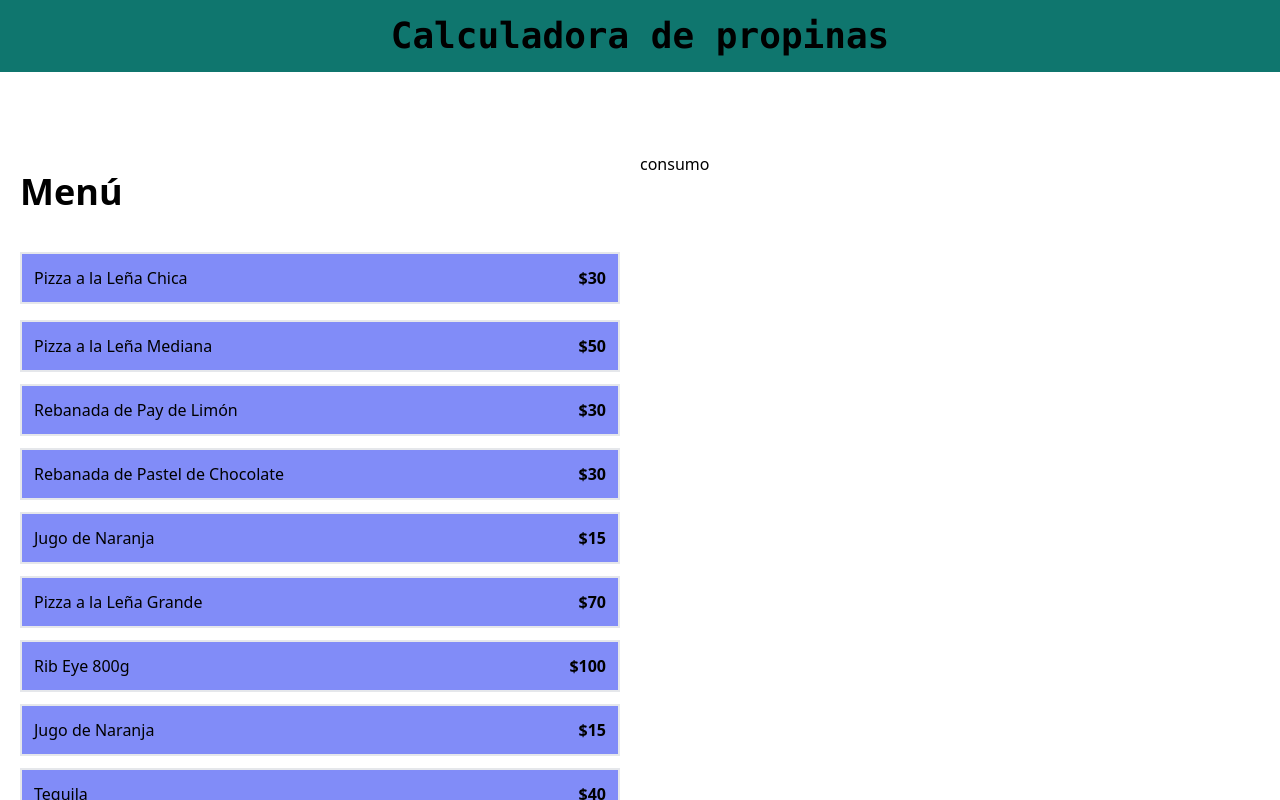
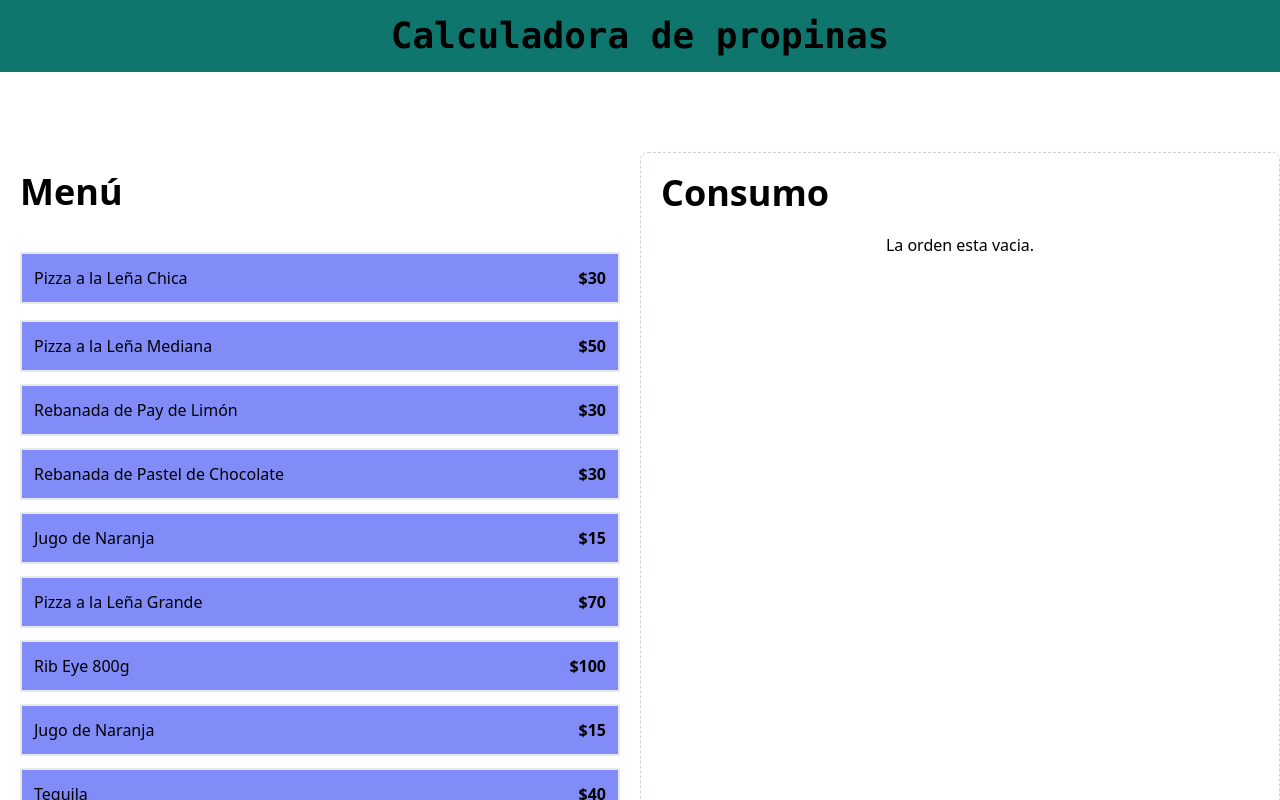
Before and after one commit to NozoDev/calculadora-propinas, a React (Vite) app: page / in a window 1280 px wide. Shown: the top 800 px of the page. Built offline with nearby package versions, Linux system fonts and the light colour scheme.

Commit message:
logica de consumo para mostrar los item que estan seleccionando

```diff
--- a/src/App.tsx
+++ b/src/App.tsx
@@ -1,8 +1,12 @@
 import MenuItem from "./components/MenuItem";
+import OrderContents from "./components/OrderContents";
 import { menuItems } from "./data/db";
 import useOrder from "./hook/useOrder";
+
 function App() {
-  const { addItem } = useOrder();
+
+  const { order, addItem } = useOrder();
+
   return (
     <>
       <header className="bg-teal-700 py-4">
@@ -21,8 +25,9 @@
             ))}
           </div>
         </div>
-        <div>
-          <h2>consumo</h2>
+
+        <div className="border border-dashed border-slate-300 p-5 rounded-lg space-y-10">
+          <OrderContents order={order}/>
         </div>
       </main>
     </>
--- /dev/null
+++ b/src/components/OrderContents.tsx
@@ -0,0 +1,27 @@
+import { orderItem } from "../types";
+
+type OrderContentsProps = {
+  order: orderItem[];
+};
+
+const OrderContents = ({ order }: OrderContentsProps) => {
+  return (
+    <div>
+      <h2 className="font-black text-4xl">Consumo</h2>
+
+      <div className="space-y-3 mt-5">
+        {order.length === 0 ? (
+          <p className="text-center"> La orden esta vacia.</p>
+        ) : (
+          order.map((item) => (
+            <div key={item.id}>
+              <p>{item.name}</p>
+            </div>
+          ))
+        )}
+      </div>
+    </div>
+  );
+};
+
+export default OrderContents;
--- a/src/hook/useOrder.ts
+++ b/src/hook/useOrder.ts
@@ -1,16 +1,26 @@
 import { useState } from "react"
-import { MenuItem, OrdeItem } from "../types"
+import { MenuItem,  orderItem } from "../types"
+
 
 const useOrder = () => {
 
 
-    const [order, setOrder] = useState<OrdeItem[]>([])
+    const [order, setOrder] = useState<orderItem[]>([])
 
     const addItem = (item : MenuItem) => {
-        console.log(item)
+        const itemExist = order.find(orderItem => orderItem.id === item.id)
+        if(itemExist){
+            const updatedOrder = order.map(orderItem => orderItem.id === item.id ? {...orderItem, quantity : orderItem.quantity + 1} : orderItem)
+            setOrder(updatedOrder)
+        } else {
+            const newItem = {...item, quantity: 1}
+            setOrder([...order, newItem])
+        }
+
     }
 
   return {
+    order,
     addItem
   }
 }
--- a/src/types/index.ts
+++ b/src/types/index.ts
@@ -6,6 +6,6 @@
 }
 
 
-export type OrdeItem = MenuItem & {
+export type orderItem = MenuItem & {
     quantity: number
 }
```
